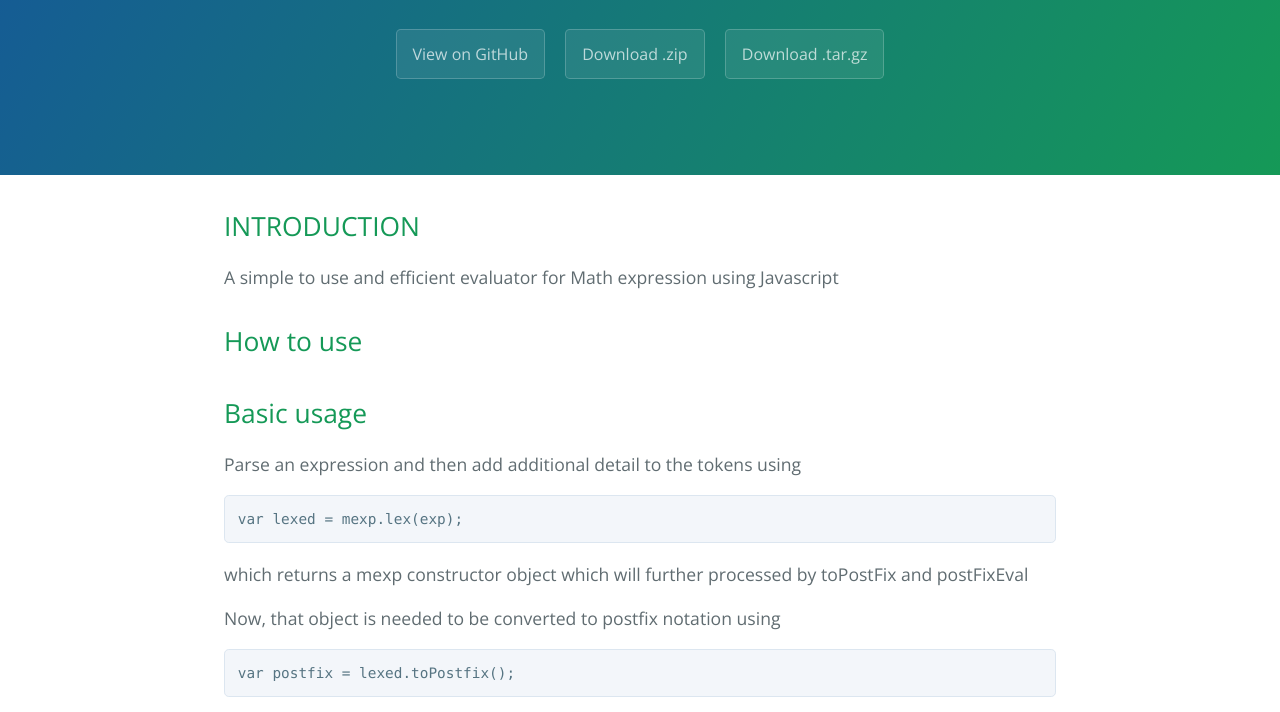
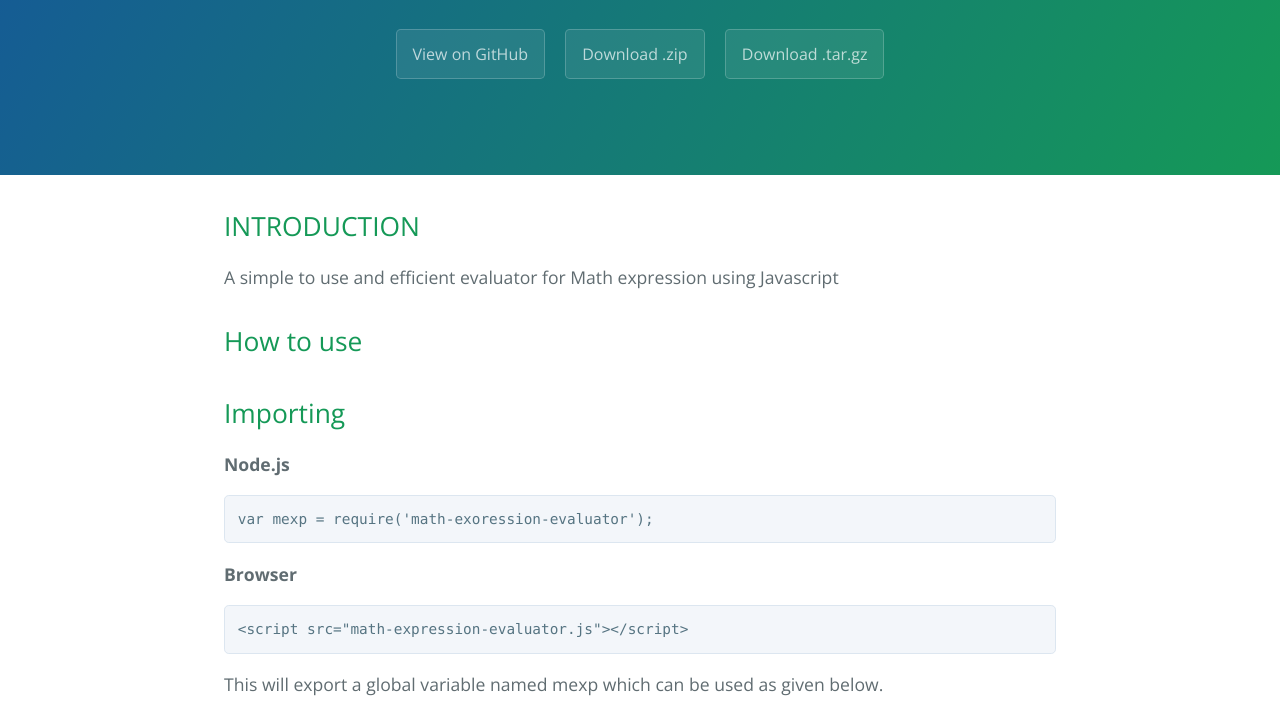
Before and after one commit to bugwheels94/math-expression-evaluator, a plain HTML site: page index.html in a window 1280 px wide. Shown: the part 208-920 px from the top of the page. Drawn offline with nearby package versions, Linux system fonts and the light colour scheme.

```diff
--- a/index.html
+++ b/index.html
@@ -26,6 +26,21 @@
 
 <h2>
 <a id="how-to-use" class="anchor" href="#how-to-use" aria-hidden="true"><span class="octicon octicon-link"></span></a>How to use</h2>
+
+<h2>
+<a id="importing" class="anchor" href="#importing" aria-hidden="true"><span class="octicon octicon-link"></span></a>Importing</h2>
+
+<p><strong>Node.js</strong></p>
+
+<pre><code>var mexp = require('math-exoression-evaluator');
+</code></pre>
+
+<p><strong>Browser</strong></p>
+
+<pre><code>&lt;script src="math-expression-evaluator.js"&gt;&lt;/script&gt;
+</code></pre>
+
+<p>This will export a global variable named mexp which can be used as given below.</p>
 
 <h2>
 <a id="basic-usage" class="anchor" href="#basic-usage" aria-hidden="true"><span class="octicon octicon-link"></span></a>Basic usage</h2>
```
Also changed, not shown: params.json (+1 -1 lines).
